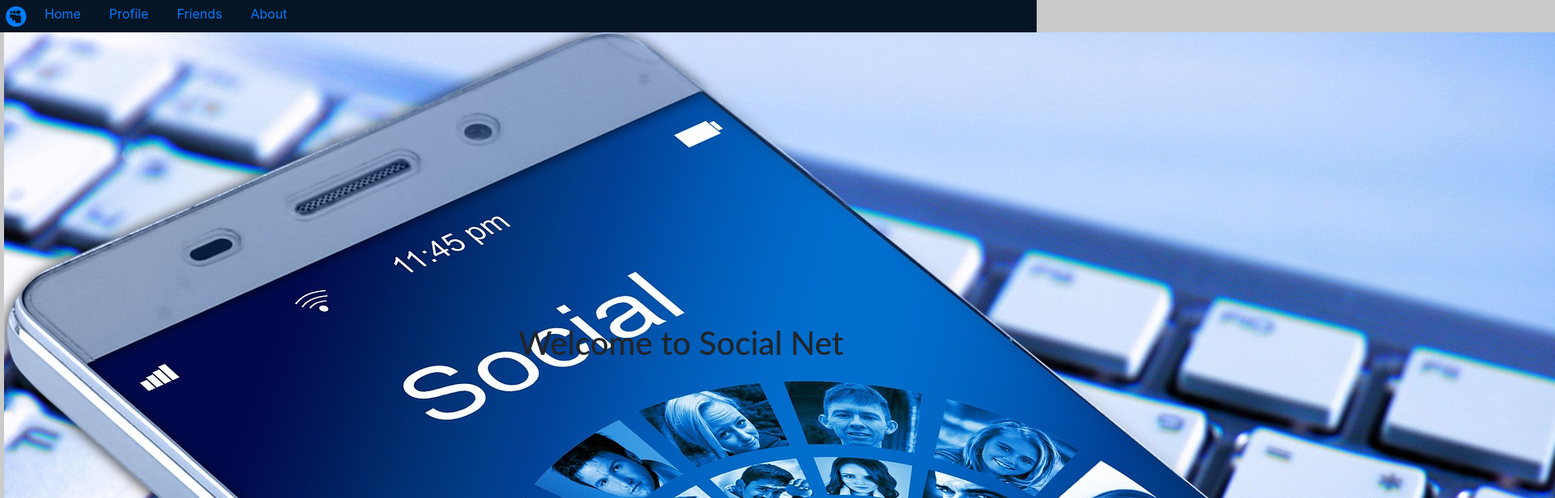
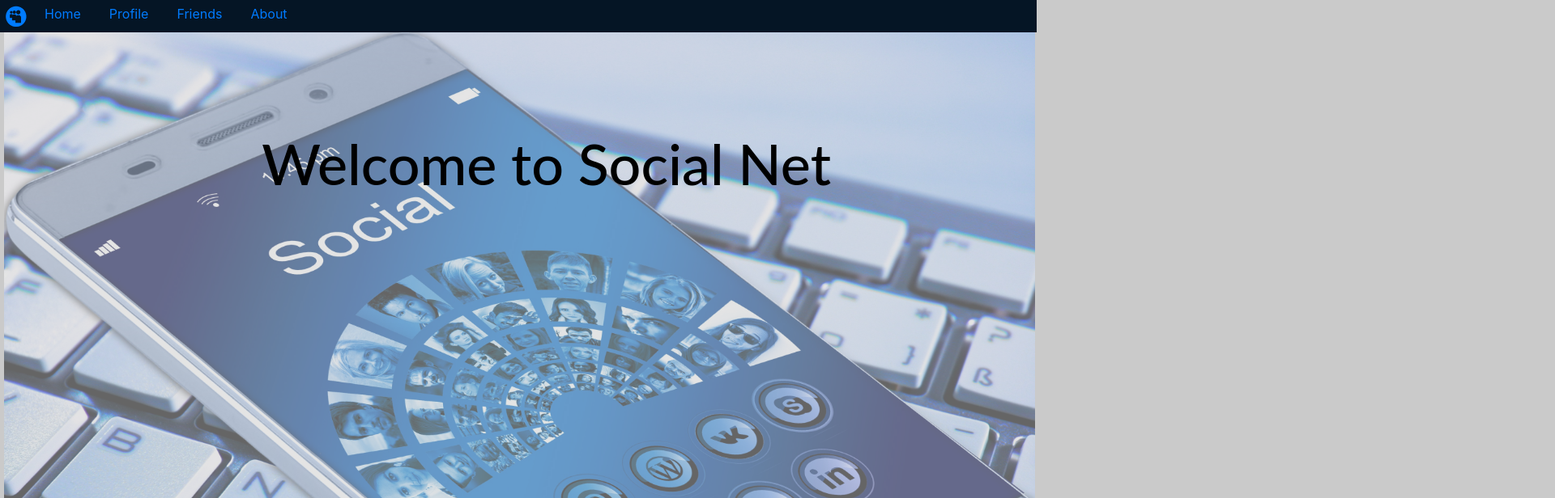
Before and after one commit to Jmiller1294/social-net-frontend, a React (Create React App) app: page / in a window 1280 px wide. Shown: the top 616 px of the page at 81% size, 1920 px wide, since content can reach past the window. Built offline with nearby package versions, Linux system fonts and the light colour scheme; no server answers.

Commit message:
added css to backgrond image and text

```diff
--- a/src/components/WelcomePage.js
+++ b/src/components/WelcomePage.js
@@ -1,22 +1,53 @@
 import React from 'react';
-import background1 from '../assets/background1.jpg';
+import background from '../assets/background.jpg';
 import styled from 'styled-components';
 
+
+export const Grid = styled.div`
+
+`;
+
+export const Row = styled.div`
+  display: flex;
+`;
+
+export const WelcomePageContainer = styled.div`
+  width: 100%;
+  height: 100%;
+  position relative;
+`
+
 export const Header = styled.h1`
-    position: absolute;
-    top: 50%;
-    left: 50%;
-    transform: translate(-50%, -50%)
-    color: black;
-  `
+  font-size: 70px;
+  position: absolute;
+  top: 15%;
+  left: 25%;
+  color: black;
+  text-align: center;
+`
+
+export const BackgroundImage = styled.img`
+  width: 100%;
+  flex: 1;
+  height: 100vh;
+  min-height : 100vh;
+  opacity: .5;
+  overflow-x: hidden;
+`
+
+
 
 const Welcome = () => {
 
     return (
-        <div className="welcome">
-          <img className="background" alt="" src={background1}/>
-          <Header>Welcome to Social Net</Header>
-        </div>
+      <Grid>
+        <Row>
+            <WelcomePageContainer>
+              <BackgroundImage alt="background" src={background}/>
+              <Header>Welcome to Social Net</Header>
+            </WelcomePageContainer>
+        </Row>
+      </Grid>
     )
 }
 export default Welcome;
--- a/src/components/posts/Posts.js
+++ b/src/components/posts/Posts.js
@@ -24,6 +24,10 @@ export const Header = styled.h3`
 export const PostsSearch = styled.form`
     margin: 30px auto 30px auto;
     text-align: center;
+`
+
+export const SearchBox = styled.input`
+    border-radius: 5px;
 `
 
 
@@ -79,10 +83,10 @@ class Posts extends Component {
                     <hr></hr>
                     <PostsList>
                         <PostsSearch>
-                            Search Posts
-                            <input type="text" onChange={event => this.handleChange(event)} name="text" value={this.state.searchTerm}/>
+                            <SearchBox type="text" onChange={event => this.handleChange(event)} placeholder="Search Posts" name="text" value={this.state.searchTerm}/>
                             <br></br>
                             Pinned Posts
+                            &nbsp;
                             <input type="checkbox" id="myCheck" onChange={() => this.handlePinChange()} ></input>
                         </PostsSearch>
                         {pinnedPosts.map(post =>
@@ -100,10 +104,10 @@ class Posts extends Component {
                         {console.log(filteredPosts)}
                         <PostsList>
                             <PostsSearch>
-                                Search Posts
-                                <input type="text" onChange={event => this.handleChange(event)} name="text" value={this.state.searchTerm}/>
+                                <SearchBox type="text" onChange={event => this.handleChange(event)} name="text" placeholder="Search Posts" value={this.state.searchTerm}/>
                                 <br></br>
                                 Pinned Posts
+                                &nbsp;
                                 <input type="checkbox" id="myCheck" onChange={() => this.handlePinChange()} ></input>
                             </PostsSearch>
                             {filteredPosts && filteredPosts.map(post =>
--- a/src/containers/ProfilePage.js
+++ b/src/containers/ProfilePage.js
@@ -24,6 +24,8 @@ export const Col = styled.div`
 export const ProfilePic = styled.img`
     height: 240px;
     width: 200px;
+    border: 1px solid white;
+    border-radius: 5px;
 `;
 
 export const UserName = styled.h2`
```
Also changed, not shown: src/assets/background.jpg (added), src/assets/background1.jpg (deleted).
